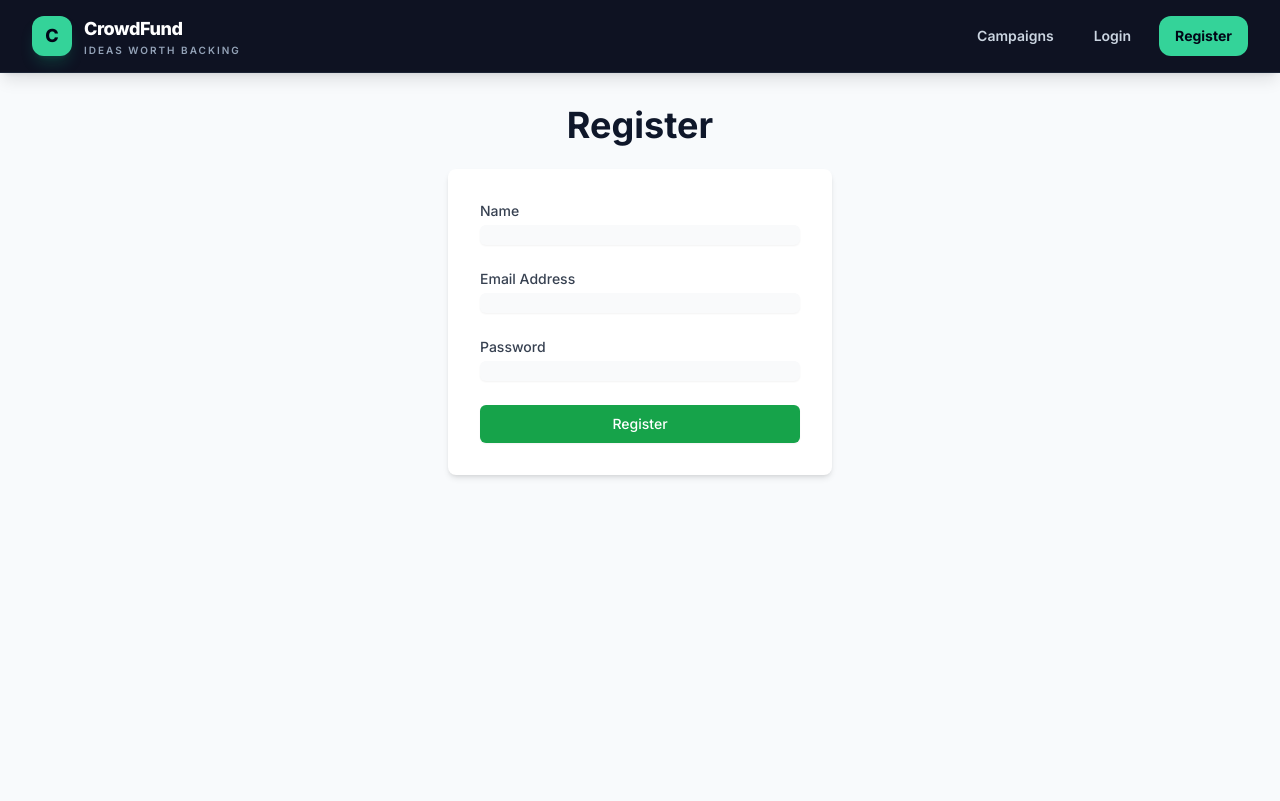
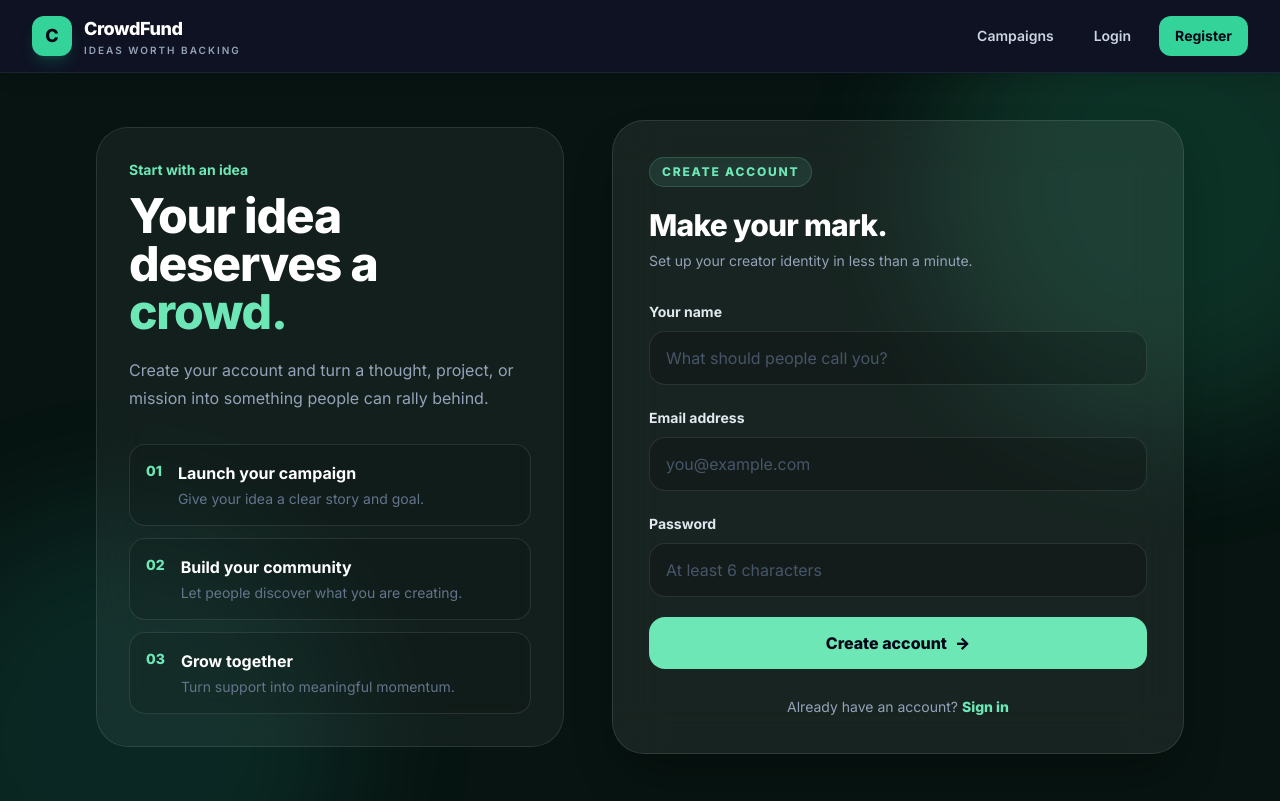
Before and after one commit to Satyakush/Reward_Based_Crowdfund_Platform, a React (Vite) app in the folder client/: page /register in a window 1280 px wide. Built offline with nearby package versions, Linux system fonts and the light colour scheme.

Commit message:
Redesign auth and campaign creation experience

```diff
--- a/client/src/pages/RegisterPage.jsx
+++ b/client/src/pages/RegisterPage.jsx
@@ -1,76 +1,85 @@
-// src/pages/RegisterPage.jsx
 import { useState } from 'react';
 import axios from 'axios';
-import { useNavigate } from 'react-router-dom';
+import { Link, useNavigate } from 'react-router-dom';
 import { toast } from 'react-toastify';
 
 const RegisterPage = () => {
   const [formData, setFormData] = useState({ name: '', email: '', password: '' });
   const [loading, setLoading] = useState(false);
   const navigate = useNavigate();
-  const { name, email, password } = formData;
-
-  const onChange = (e) => setFormData({ ...formData, [e.target.name]: e.target.value });
 
   const onSubmit = async (e) => {
     e.preventDefault();
     setLoading(true);
     try {
-      await axios.post('/api/auth/register', { name, email, password });
-      toast.success('Registration successful! Please log in.');
-      navigate('/login');
+      await axios.post('/api/auth/register', formData);
+      toast.success('Account created. Welcome to CrowdFund.');
+      navigate('/login', { replace: true });
     } catch (err) {
-      toast.error(err.response?.data?.message || 'Registration failed. Please try again.');
+      toast.error(err.response?.data?.message || 'Unable to create your account.');
     } finally {
       setLoading(false);
     }
   };
 
   return (
-    <div className="container mx-auto max-w-md p-8">
-      <h1 className="mb-6 text-center text-4xl font-bold">Register</h1>
-      <form onSubmit={onSubmit} className="space-y-6 rounded-lg bg-white p-8 shadow-md">
-        <div>
-          <label className="block text-sm font-medium text-gray-700">Name</label>
-          <input
-            type="text"
-            name="name"
-            value={name}
-            onChange={onChange}
-            required
-            className="mt-1 block w-full rounded-md border-gray-300 bg-gray-50 shadow-sm focus:border-green-500 focus:ring-green-500 sm:text-sm"
-          />
-        </div>
-        <div>
-          <label className="block text-sm font-medium text-gray-700">Email Address</label>
-          <input
-            type="email"
-            name="email"
-            value={email}
-            onChange={onChange}
-            required
-            className="mt-1 block w-full rounded-md border-gray-300 bg-gray-50 shadow-sm focus:border-green-500 focus:ring-green-500 sm:text-sm"
-          />
-        </div>
-        <div>
-          <label className="block text-sm font-medium text-gray-700">Password</label>
-          <input
-            type="password"
-            name="password"
-            value={password}
-            onChange={onChange}
-            required
-            minLength="6"
-            className="mt-1 block w-full rounded-md border-gray-300 bg-gray-50 shadow-sm focus:border-green-500 focus:ring-green-500 sm:text-sm"
-          />
-        </div>
-        <div>
-          <button type="submit" disabled={loading} className="flex w-full justify-center rounded-md border border-transparent bg-green-600 py-2 px-4 text-sm font-medium text-white shadow-sm hover:bg-green-700 focus:outline-none focus:ring-2 focus:ring-green-500 focus:ring-offset-2 disabled:opacity-50">
-            {loading ? 'Registering...' : 'Register'}
-          </button>
-        </div>
-      </form>
+    <div className="relative min-h-[calc(100vh-72px)] overflow-hidden bg-[#071411]">
+      <div className="absolute right-[-8rem] top-[-8rem] h-[30rem] w-[30rem] rounded-full bg-emerald-400/15 blur-3xl" />
+      <div className="absolute bottom-[-10rem] left-[-6rem] h-[28rem] w-[28rem] rounded-full bg-teal-400/10 blur-3xl" />
+      <div className="relative mx-auto grid min-h-[calc(100vh-72px)] max-w-6xl items-center gap-12 px-5 py-10 lg:grid-cols-[0.9fr_1.1fr] lg:px-8">
+        <section className="order-2 lg:order-1">
+          <div className="rounded-[2rem] border border-white/10 bg-white/[0.05] p-6 backdrop-blur-xl sm:p-8">
+            <p className="text-sm font-bold text-emerald-300">Start with an idea</p>
+            <h1 className="mt-3 text-4xl font-black leading-tight tracking-tight text-white sm:text-5xl">
+              Your idea deserves a <span className="text-emerald-300">crowd.</span>
+            </h1>
+            <p className="mt-5 text-base leading-7 text-slate-400">
+              Create your account and turn a thought, project, or mission into something people can rally behind.
+            </p>
+            <div className="mt-8 space-y-3">
+              {[
+                ['01', 'Launch your campaign', 'Give your idea a clear story and goal.'],
+                ['02', 'Build your community', 'Let people discover what you are creating.'],
+                ['03', 'Grow together', 'Turn support into meaningful momentum.'],
+              ].map(([num, title, text]) => (
+                <div key={num} className="flex gap-4 rounded-2xl border border-white/10 bg-black/10 p-4">
+                  <span className="text-sm font-black text-emerald-300">{num}</span>
+                  <div><p className="font-bold text-white">{title}</p><p className="mt-1 text-sm text-slate-500">{text}</p></div>
+                </div>
+              ))}
+            </div>
+          </div>
+        </section>
+
+        <section className="order-1 lg:order-2">
+          <div className="rounded-[2rem] border border-white/10 bg-white/[0.07] p-6 shadow-2xl shadow-black/30 backdrop-blur-xl sm:p-9">
+            <div className="mb-7">
+              <div className="mb-5 inline-flex rounded-full border border-emerald-300/20 bg-emerald-300/10 px-3 py-1.5 text-xs font-black uppercase tracking-[0.15em] text-emerald-300">Create account</div>
+              <h2 className="text-3xl font-black tracking-tight text-white">Make your mark.</h2>
+              <p className="mt-2 text-sm text-slate-400">Set up your creator identity in less than a minute.</p>
+            </div>
+            <form onSubmit={onSubmit} className="space-y-5">
+              {[
+                ['name', 'Your name', 'What should people call you?', 'text', 'name'],
+                ['email', 'Email address', 'you@example.com', 'email', 'email'],
+                ['password', 'Password', 'At least 6 characters', 'password', 'new-password'],
+              ].map(([name, label, placeholder, type, autoComplete]) => (
+                <label key={name} className="block">
+                  <span className="text-sm font-bold text-slate-200">{label}</span>
+                  <input type={type} name={name} value={formData[name]} onChange={(e) => setFormData({ ...formData, [name]: e.target.value })} required minLength={name === 'password' ? 6 : undefined} autoComplete={autoComplete} placeholder={placeholder}
+                    className="mt-2 w-full rounded-2xl border border-white/10 bg-black/20 px-4 py-3.5 text-white outline-none placeholder:text-slate-600 transition focus:border-emerald-400 focus:ring-4 focus:ring-emerald-400/10" />
+                </label>
+              ))}
+              <button disabled={loading} className="group flex w-full items-center justify-center gap-2 rounded-2xl bg-emerald-300 py-3.5 font-black text-slate-950 transition hover:-translate-y-0.5 hover:bg-emerald-200 disabled:opacity-60">
+                {loading ? 'Creating your account...' : <>Create account <span className="transition group-hover:translate-x-1">→</span></>}
+              </button>
+            </form>
+            <p className="mt-7 text-center text-sm text-slate-400">Already have an account? <Link to="/login" className="font-black text-emerald-300 hover:text-emerald-200">Sign in</Link></p>
+          </div>
+        </section>
+      </div>
     </div>
   );
 };
+
 export default RegisterPage;
```
